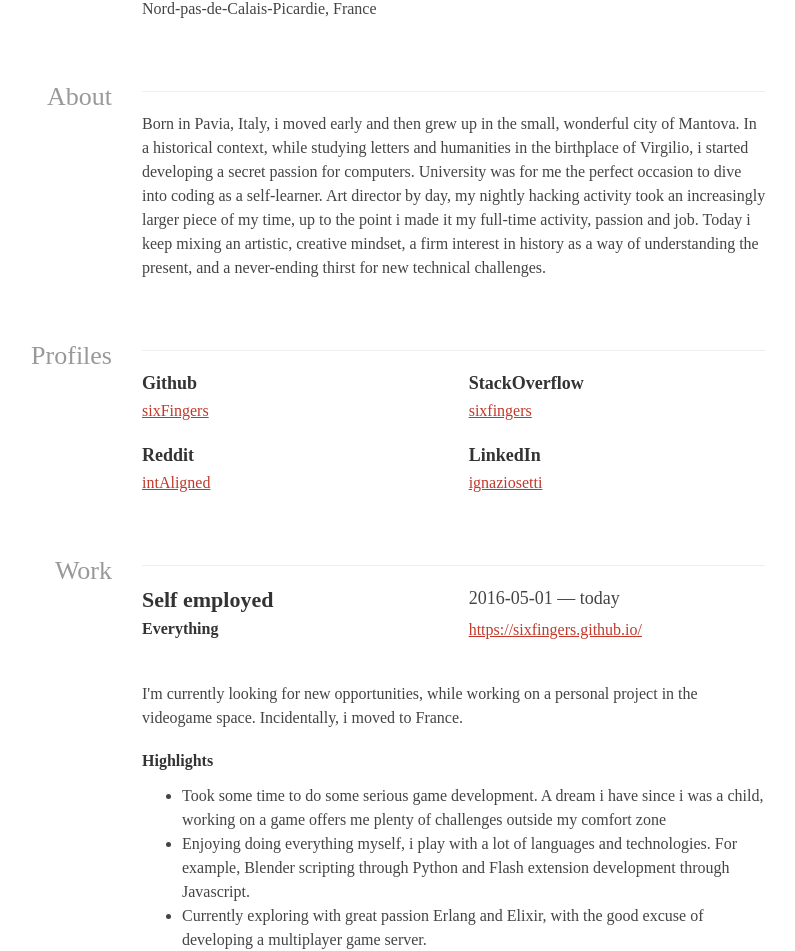
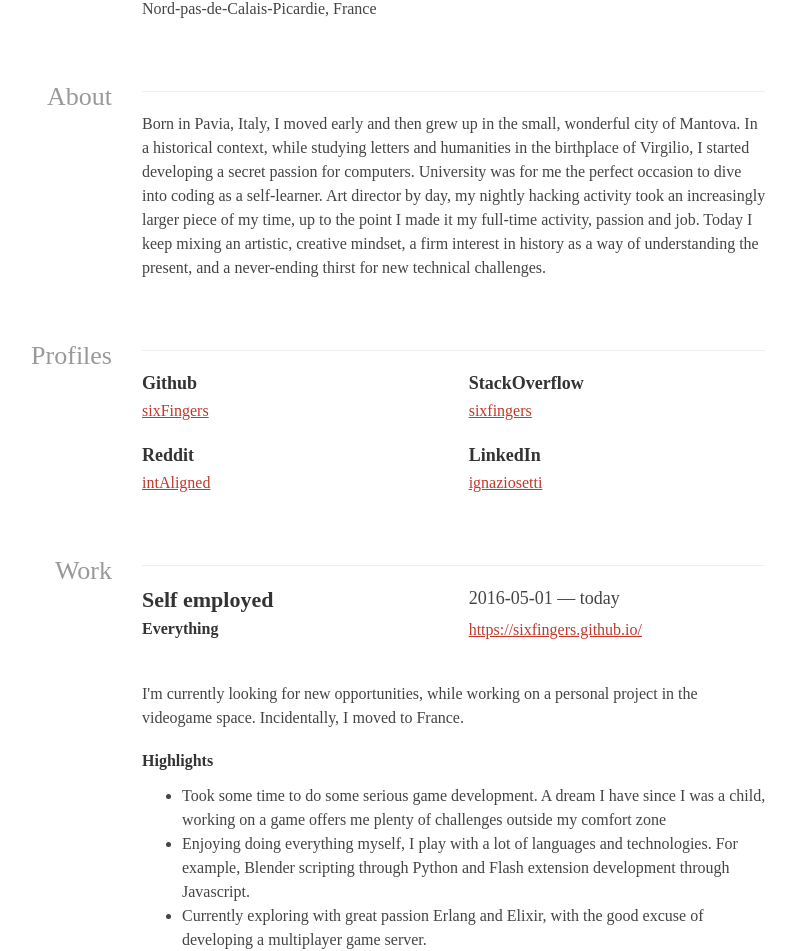
Before and after one commit to sixFingers/sixfingers.github.io, a Jekyll site: the page built from index.html, in a window 1280 px wide and 1400 px high. Shown: the part 330-1281 px from the top of the window, without its empty margins (233-1028 px from the left). Built offline with Jekyll 4.4.1, drawn with Linux system fonts in a browser that asks for light colours; some web fonts are replaced; some of the changed text lies outside the part shown.

Commit message:
Fix i casing

```diff
--- a/_data/about.yml
+++ b/_data/about.yml
@@ -9,4 +9,4 @@ location:
   region: Nord-pas-de-Calais-Picardie
   country: France
 summary: >
-  Born in Pavia, Italy, i moved early and then grew up in the small, wonderful city of Mantova. In a historical context, while studying letters and humanities in the birthplace of Virgilio, i started developing a secret passion for computers. University was for me the perfect occasion to dive into coding as a self-learner. Art director by day, my nightly hacking activity took an increasingly larger piece of my time, up to the point i made it my full-time activity, passion and job. Today i keep mixing an artistic, creative mindset, a firm interest in history as a way of understanding the present, and a never-ending thirst for new technical challenges.
+  Born in Pavia, Italy, I moved early and then grew up in the small, wonderful city of Mantova. In a historical context, while studying letters and humanities in the birthplace of Virgilio, I started developing a secret passion for computers. University was for me the perfect occasion to dive into coding as a self-learner. Art director by day, my nightly hacking activity took an increasingly larger piece of my time, up to the point I made it my full-time activity, passion and job. Today I keep mixing an artistic, creative mindset, a firm interest in history as a way of understanding the present, and a never-ending thirst for new technical challenges.
```
Also changed, not shown: _data/works.yml (+8 -8 lines).
